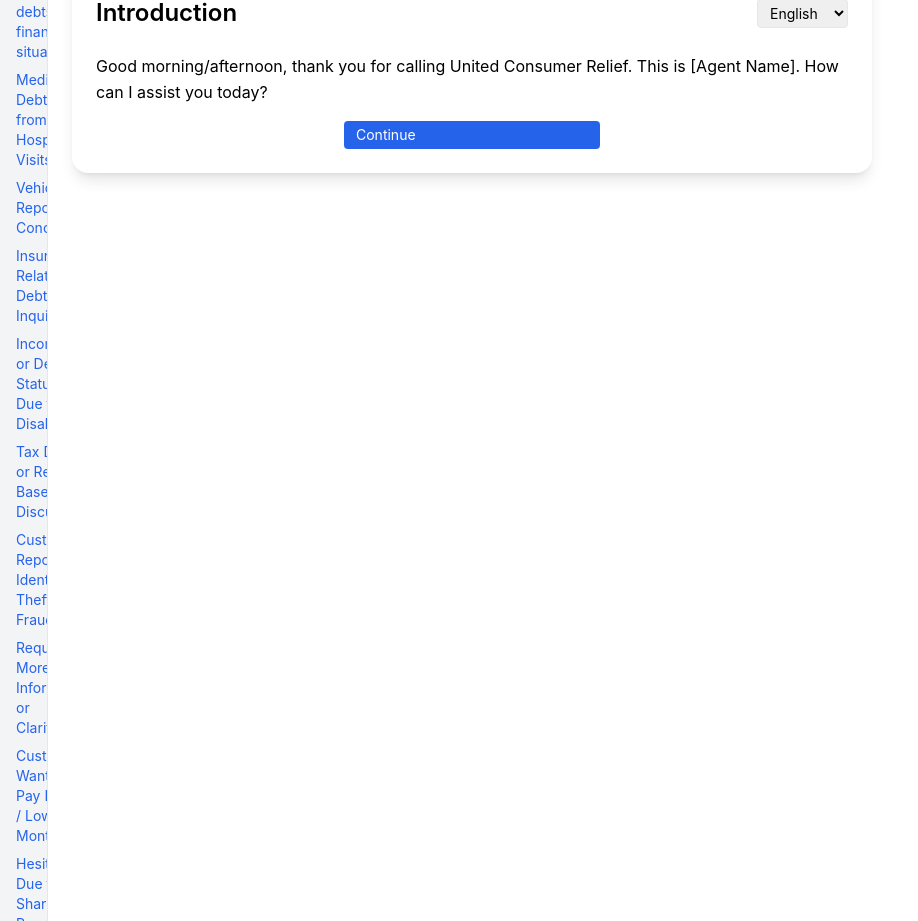
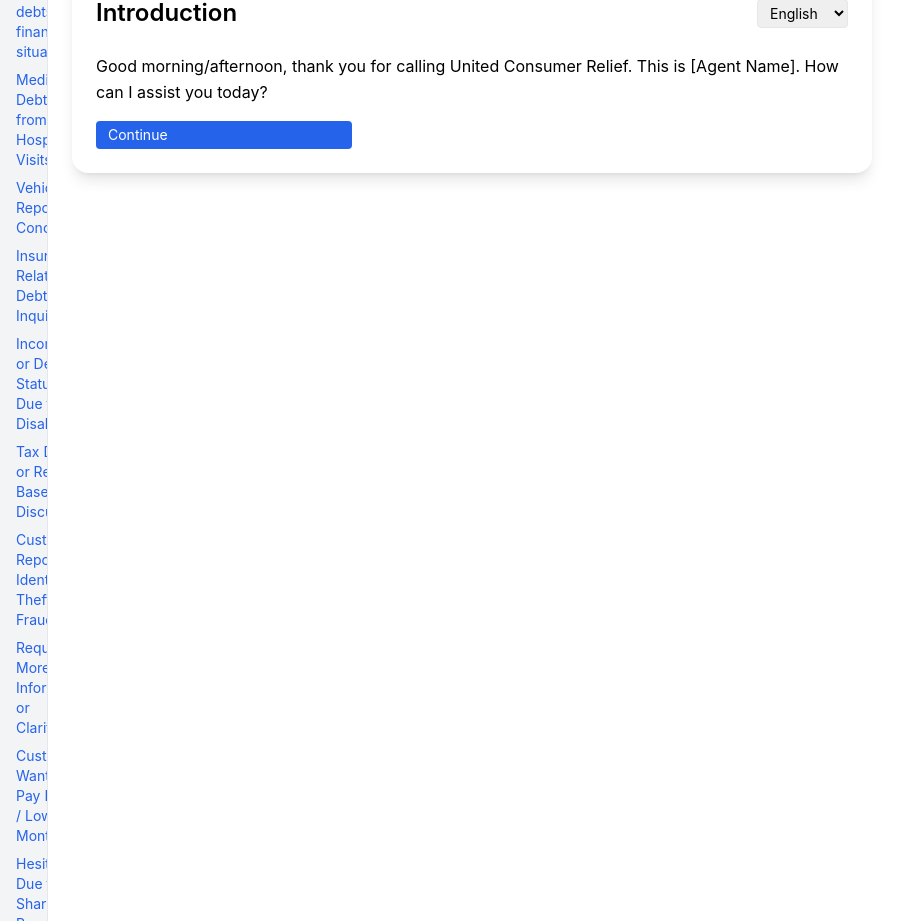
Before and after one commit to unitedconsumerrelief/call-script-app, a React (Create React App) app: page / in a window 1280 px wide. Shown: the part 1440-2361 px from the top of the page, without its empty margins (0-918 px from the left). Built offline with nearby package versions, Linux system fonts and the light colour scheme.

Commit message:
Update: Clarify minimum per creditor in qualification criteria popup

```diff
--- a/src/App.js
+++ b/src/App.js
@@ -1046,7 +1046,7 @@
               )}
 
               <div>
-                <div className="grid gap-1 w-64 mx-auto">
+                <div className="grid gap-1 w-64 ml-0">
                   {currentStep.id === "softCreditPull" ? (
                     <button
                       className="bg-blue-600 text-white py-1 px-3 text-sm rounded hover:bg-blue-700 text-left"
@@ -1361,7 +1361,7 @@
               <h3 className="font-semibold mb-2">Debt Requirements</h3>
               <ul className="mb-2 space-y-1">
                 <li><input type="checkbox" checked={qualificationChecklist.minTotalDebt} onChange={() => handleQualificationToggle('minTotalDebt')} /> <span className="ml-2">Minimum total debt: $10,000 in acceptable debt</span></li>
-                <li><input type="checkbox" checked={qualificationChecklist.minPerCreditor} onChange={() => handleQualificationToggle('minPerCreditor')} /> <span className="ml-2">Minimum per creditor: $500</span></li>
+                <li><input type="checkbox" checked={qualificationChecklist.minPerCreditor} onChange={() => handleQualificationToggle('minPerCreditor')} /> <span className="ml-2">Minimum per creditor: $500 (Elevate) / $250 (Clarity)</span></li>
                 <li><input type="checkbox" checked={qualificationChecklist.acceptableDebtTypes} onChange={() => handleQualificationToggle('acceptableDebtTypes')} /> <span className="ml-2">Acceptable debt types: Major credit cards, department store cards, unsecured personal/bank loans, gas cards, jewelry cards, computers, cell phones (not current carrier), back rent (not current residence), medical debt (max 25% of total), private student loans (max 25%, must be out of school and show proof it's private), high-interest (payday/tribal) loans (max 25%, conditions apply), auto/motorcycle loan deficiencies (3rd-party collections only, documentation required), business debts (if business is closed, conditions apply), utilities (not current residence), cash advances (original documentation required)</span></li>
               </ul>
               <h3 className="font-semibold mb-2">Monthly Payment Minimums by Debt Load</h3>
```
Also changed, not shown: 11 other files (tests, documents, lock files or other folders).
